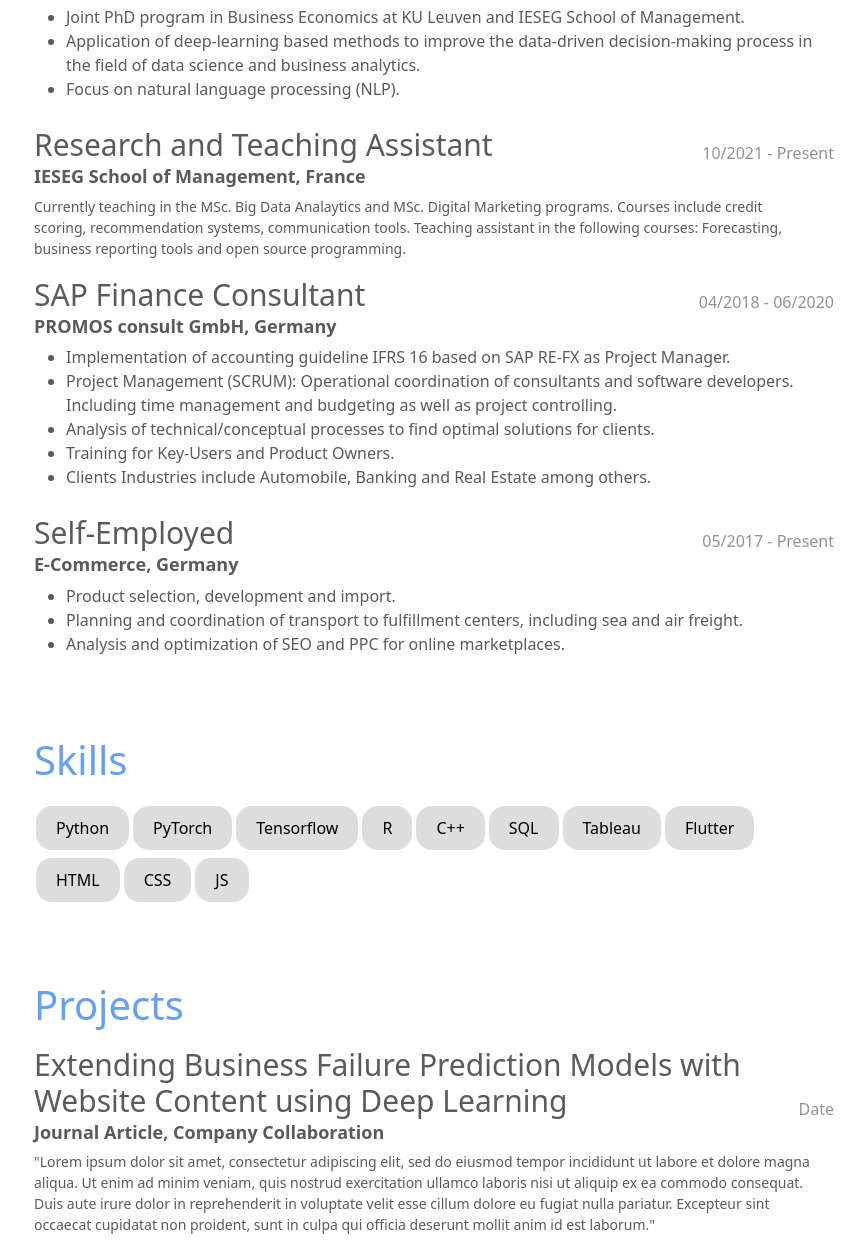
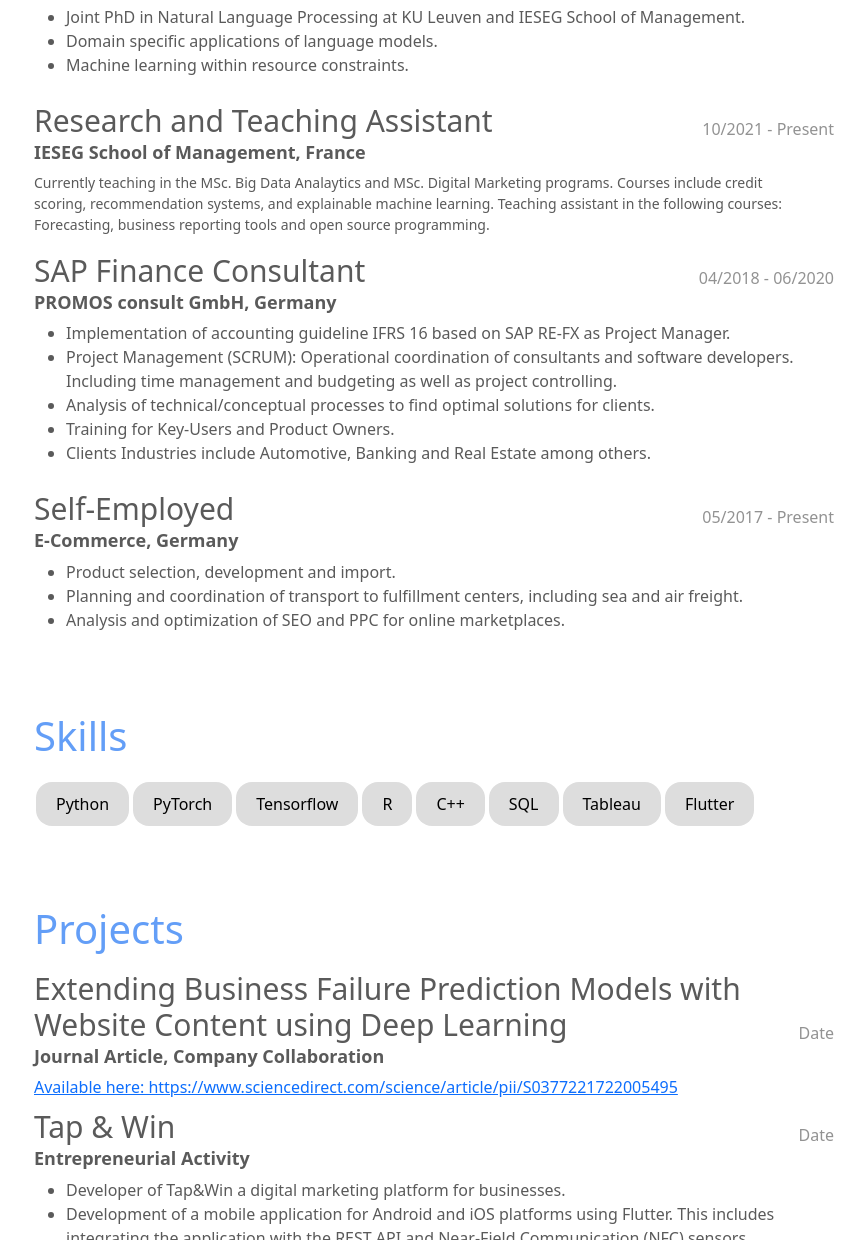
Before and after one commit to pnborchert/cv, a plain HTML site: page index.html in a window 1280 px wide. Shown: the part 620-1860 px from the top of the page, without its empty margins (48-913 px from the left). Drawn offline with nearby package versions, Linux system fonts and the light colour scheme.

Commit message:
Update index.html

```diff
--- a/index.html
+++ b/index.html
@@ -84,9 +84,9 @@
       </div>
       <h3>KU Leuven, Belgium & IESEG School of Management, France</h3>
       <ul>
-        <li>Joint PhD program in Business Economics at KU Leuven and IESEG School of Management.</li>
-        <li>Application of deep-learning based methods to improve the data-driven decision-making process in the field of data science and business analytics.</li>
-        <li>Focus on natural language processing (NLP).</li>
+        <li>Joint PhD in Natural Language Processing at KU Leuven and IESEG School of Management.</li>
+        <li>Domain specific applications of language models.</li>
+        <li>Machine learning within resource constraints.</li>
       </ul>
 
       <!-- Teaching -->
@@ -95,7 +95,7 @@
         <h6>10/2021 - Present</h6>
       </div>
       <h3>IESEG School of Management, France</h3>
-      <p>Currently teaching in the MSc. Big Data Analaytics and MSc. Digital Marketing programs. Courses include credit scoring, recommendation systems, communication tools. Teaching assistant in the following courses: Forecasting, business reporting tools and open source programming.</p>
+      <p>Currently teaching in the MSc. Big Data Analaytics and MSc. Digital Marketing programs. Courses include credit scoring, recommendation systems, and explainable machine learning. Teaching assistant in the following courses: Forecasting, business reporting tools and open source programming.</p>
 
       <!-- Consultant -->
       <div class="d-flex justify-content-between align-items-end">
@@ -112,7 +112,7 @@
         <li> Analysis of technical/conceptual processes to find optimal solutions
           for clients.</li>
         <li> Training for Key-Users and Product Owners.</li>
-        <li>Clients Industries include Automobile, Banking and Real Estate
+        <li>Clients Industries include Automotive, Banking and Real Estate
           among others.</li>
       </ul>
 
@@ -147,9 +147,6 @@
         <!-- <pill>SAS</pill> -->
         <pill>Tableau</pill>
         <pill>Flutter</pill>
-        <pill>HTML</pill>
-        <pill>CSS</pill>
-        <pill>JS</pill>
       </div>
 
     </section>
@@ -166,7 +163,7 @@
         <h6>Date</h6>
       </div>
       <h3>Journal Article, Company Collaboration</h3>
-      <p>"Lorem ipsum dolor sit amet, consectetur adipiscing elit, sed do eiusmod tempor incididunt ut labore et dolore magna aliqua. Ut enim ad minim veniam, quis nostrud exercitation ullamco laboris nisi ut aliquip ex ea commodo consequat. Duis aute irure dolor in reprehenderit in voluptate velit esse cillum dolore eu fugiat nulla pariatur. Excepteur sint occaecat cupidatat non proident, sunt in culpa qui officia deserunt mollit anim id est laborum."</p>
+      <a href="https://www.sciencedirect.com/science/article/pii/S0377221722005495">Available here: https://www.sciencedirect.com/science/article/pii/S0377221722005495</a>
 
       <!-- T&W  -->
       <div class="d-flex justify-content-between align-items-end">
@@ -175,9 +172,9 @@
       </div>
       <h3>Entrepreneurial Activity</h3>
       <ul>
-        <li>Co-Founder of Tap&Win a digital marketing platform for businesses.</li>
+        <li>Developer of Tap&Win a digital marketing platform for businesses.</li>
         <li>Development of a mobile application for Android and iOS platforms using Flutter. This includes integrating the application with the REST API and Near-Field Communication (NFC) sensors.</li>
-        <li>Additional responsibilities include web and backend development as well as involvement in sourcing process of the NFC sensors.</li>
+        <li>Additional responsibilities include web and backend development.</li>
       </ul>
       <a class="btn btn-outline-secondary" href="https://apps.apple.com/it/app/tap-and-win/id1591738087"><svg xmlns="http://www.w3.org/2000/svg" width="16" height="16" fill="currentColor" class="bi bi-apple" viewBox="0 0 16 16">
         <path d="M11.182.008C11.148-.03 9.923.023 8.857 1.18c-1.066 1.156-.902 2.482-.878 2.516.024.034 1.52.087 2.475-1.258.955-1.345.762-2.391.728-2.43zm3.314 11.733c-.048-.096-2.325-1.234-2.113-3.422.212-2.189 1.675-2.789 1.698-2.854.023-.065-.597-.79-1.254-1.157a3.692 3.692 0 0 0-1.563-.434c-.108-.003-.483-.095-1.254.116-.508.139-1.653.589-1.968.607-.316.018-1.256-.522-2.267-.665-.647-.125-1.333.131-1.824.328-.49.196-1.422.754-2.074 2.237-.652 1.482-.311 3.83-.067 4.56.244.729.625 1.924 1.273 2.796.576.984 1.34 1.667 1.659 1.899.319.232 1.219.386 1.843.067.502-.308 1.408-.485 1.766-.472.357.013 1.061.154 1.782.539.571.197 1.111.115 1.652-.105.541-.221 1.324-1.059 2.238-2.758.347-.79.505-1.217.473-1.282z"/>
```
